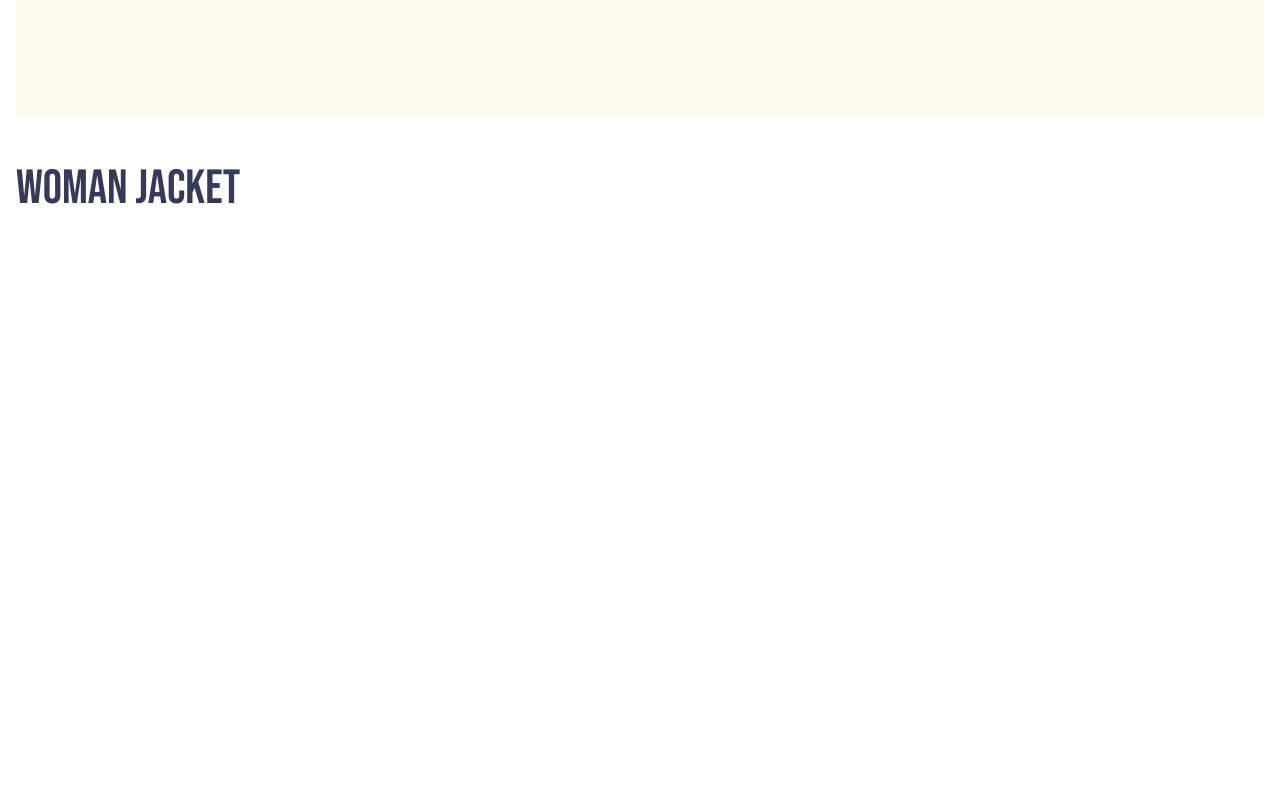
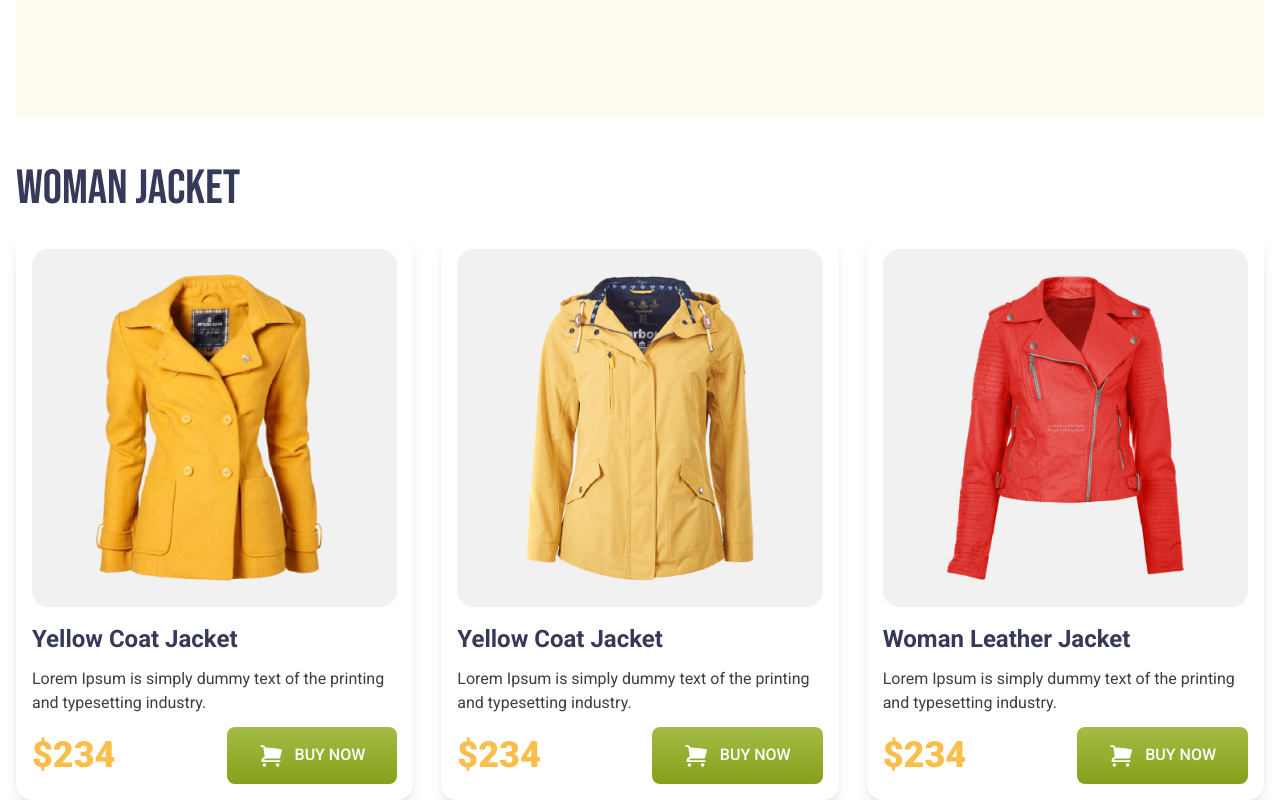
Before and after one commit to showvike/penguin-fashion, a plain HTML site: page index.html in a window 1280 px wide. Shown: the part 546-1346 px from the top of the page. Before the commit the page ends 800 px from the top, so only its background shows below. Drawn offline with nearby package versions, Linux system fonts and the light colour scheme.

Commit message:
woman jacket finished

```diff
--- a/index.html
+++ b/index.html
@@ -14,10 +14,22 @@
     />
     <!-- tailwind css -->
     <script src="https://cdn.tailwindcss.com"></script>
+    <script>
+      tailwind.config = {
+        theme: {
+          extend: {
+            colors: {
+              clifford: "#da373d",
+              price: "#FABE4C",
+            },
+          },
+        },
+      };
+    </script>
   </head>
   <body class="px-4">
     <!-- header starts -->
-    <header class="bg-[#FFFBF0] pb-32">
+    <header class="bg-[#FFFBF0] pb-11 sm:pb-32">
       <!-- nav starts -->
       <nav></nav>
       <!-- nav ends -->
@@ -62,9 +74,120 @@
     <main class="container mx-auto mt-12">
       <!-- woman jacket starts -->
       <section>
-        <h2 class="font-['Bebas_Neue'] text-5xl text-[#363958]">
+        <h2
+          class="font-['Bebas_Neue'] text-4xl sm:text-5xl text-[#363958] mb-7 sm:mb-5 text-center sm:text-left"
+        >
           Woman Jacket
         </h2>
+        <div
+          class="font-['Roboto'] sm:grid grid-cols-3 gap-7 space-y-6 sm:space-y-0"
+        >
+          <!-- jacket 1 starts -->
+          <div class="shadow-lg rounded-2xl p-4 space-y-4">
+            <div class="bg-[#F1F1F1] rounded-2xl px-11 sm:px-14 py-6">
+              <img src="./images/jacket-1.png" alt="A woman's jacket" />
+            </div>
+            <div class="space-y-3">
+              <h3 class="font-bold text-2xl text-[#363958]">
+                Yellow Coat Jacket
+              </h3>
+              <p class="text-[#3E3E3E]">
+                Lorem Ipsum is simply dummy text of the printing and typesetting
+                industry.
+              </p>
+              <div class="flex justify-between items-center">
+                <p class="font-black text-4xl text-price">$234</p>
+                <button
+                  class="bg-gradient-to-b from-[#A4BC46] to-[#85A019] px-8 py-4 rounded-lg font-['Roboto'] font-medium text-white"
+                >
+                  <svg
+                    fill="currentColor"
+                    viewBox="0 0 20 20"
+                    xmlns="http://www.w3.org/2000/svg"
+                    aria-hidden="true"
+                    class="inline w-6 h-6 mr-2"
+                  >
+                    <path
+                      d="M1 1.75A.75.75 0 011.75 1h1.628a1.75 1.75 0 011.734 1.51L5.18 3a65.25 65.25 0 0113.36 1.412.75.75 0 01.58.875 48.645 48.645 0 01-1.618 6.2.75.75 0 01-.712.513H6a2.503 2.503 0 00-2.292 1.5H17.25a.75.75 0 010 1.5H2.76a.75.75 0 01-.748-.807 4.002 4.002 0 012.716-3.486L3.626 2.716a.25.25 0 00-.248-.216H1.75A.75.75 0 011 1.75zM6 17.5a1.5 1.5 0 11-3 0 1.5 1.5 0 013 0zM15.5 19a1.5 1.5 0 100-3 1.5 1.5 0 000 3z"
+                    ></path>
+                  </svg>
+                  BUY NOW
+                </button>
+              </div>
+            </div>
+          </div>
+          <!-- jacket 1 ends -->
+          <!-- jacket 2 starts -->
+          <div class="shadow-lg rounded-2xl p-4 space-y-4">
+            <div class="bg-[#F1F1F1] rounded-2xl px-11 sm:px-14 py-6">
+              <img src="./images/jacket-2.png" alt="A woman's jacket" />
+            </div>
+            <div class="space-y-3">
+              <h3 class="font-bold text-2xl text-[#363958]">
+                Yellow Coat Jacket
+              </h3>
+              <p class="text-[#3E3E3E]">
+                Lorem Ipsum is simply dummy text of the printing and typesetting
+                industry.
+              </p>
+              <div class="flex justify-between items-center">
+                <p class="font-black text-4xl text-price">$234</p>
+                <button
+                  class="bg-gradient-to-b from-[#A4BC46] to-[#85A019] px-8 py-4 rounded-lg font-['Roboto'] font-medium text-white"
+                >
+                  <svg
+                    fill="currentColor"
+                    viewBox="0 0 20 20"
+                    xmlns="http://www.w3.org/2000/svg"
+                    aria-hidden="true"
+                    class="inline w-6 h-6 mr-2"
+                  >
+                    <path
+                      d="M1 1.75A.75.75 0 011.75 1h1.628a1.75 1.75 0 011.734 1.51L5.18 3a65.25 65.25 0 0113.36 1.412.75.75 0 01.58.875 48.645 48.645 0 01-1.618 6.2.75.75 0 01-.712.513H6a2.503 2.503 0 00-2.292 1.5H17.25a.75.75 0 010 1.5H2.76a.75.75 0 01-.748-.807 4.002 4.002 0 012.716-3.486L3.626 2.716a.25.25 0 00-.248-.216H1.75A.75.75 0 011 1.75zM6 17.5a1.5 1.5 0 11-3 0 1.5 1.5 0 013 0zM15.5 19a1.5 1.5 0 100-3 1.5 1.5 0 000 3z"
+                    ></path>
+                  </svg>
+                  BUY NOW
+                </button>
+              </div>
+            </div>
+          </div>
+          <!-- jacket 2 ends -->
+          <!-- jacket 3 starts -->
+          <div class="shadow-lg rounded-2xl p-4 space-y-4">
+            <div class="bg-[#F1F1F1] rounded-2xl px-11 sm:px-14 py-6">
+              <img src="./images/jacket-3.png" alt="A woman's jacket" />
+            </div>
+            <div class="space-y-3">
+              <h3 class="font-bold text-2xl text-[#363958]">
+                Woman Leather Jacket
+              </h3>
+              <p class="text-[#3E3E3E]">
+                Lorem Ipsum is simply dummy text of the printing and typesetting
+                industry.
+              </p>
+              <div class="flex justify-between items-center">
+                <p class="font-black text-4xl text-price">$234</p>
+                <button
+                  class="bg-gradient-to-b from-[#A4BC46] to-[#85A019] px-8 py-4 rounded-lg font-['Roboto'] font-medium text-white"
+                >
+                  <svg
+                    fill="currentColor"
+                    viewBox="0 0 20 20"
+                    xmlns="http://www.w3.org/2000/svg"
+                    aria-hidden="true"
+                    class="inline w-6 h-6 mr-2"
+                  >
+                    <path
+                      d="M1 1.75A.75.75 0 011.75 1h1.628a1.75 1.75 0 011.734 1.51L5.18 3a65.25 65.25 0 0113.36 1.412.75.75 0 01.58.875 48.645 48.645 0 01-1.618 6.2.75.75 0 01-.712.513H6a2.503 2.503 0 00-2.292 1.5H17.25a.75.75 0 010 1.5H2.76a.75.75 0 01-.748-.807 4.002 4.002 0 012.716-3.486L3.626 2.716a.25.25 0 00-.248-.216H1.75A.75.75 0 011 1.75zM6 17.5a1.5 1.5 0 11-3 0 1.5 1.5 0 013 0zM15.5 19a1.5 1.5 0 100-3 1.5 1.5 0 000 3z"
+                    ></path>
+                  </svg>
+                  BUY NOW
+                </button>
+              </div>
+            </div>
+          </div>
+          <!-- jacket 3 ends -->
+        </div>
       </section>
       <!-- woman jacket ends -->
     </main>
```
